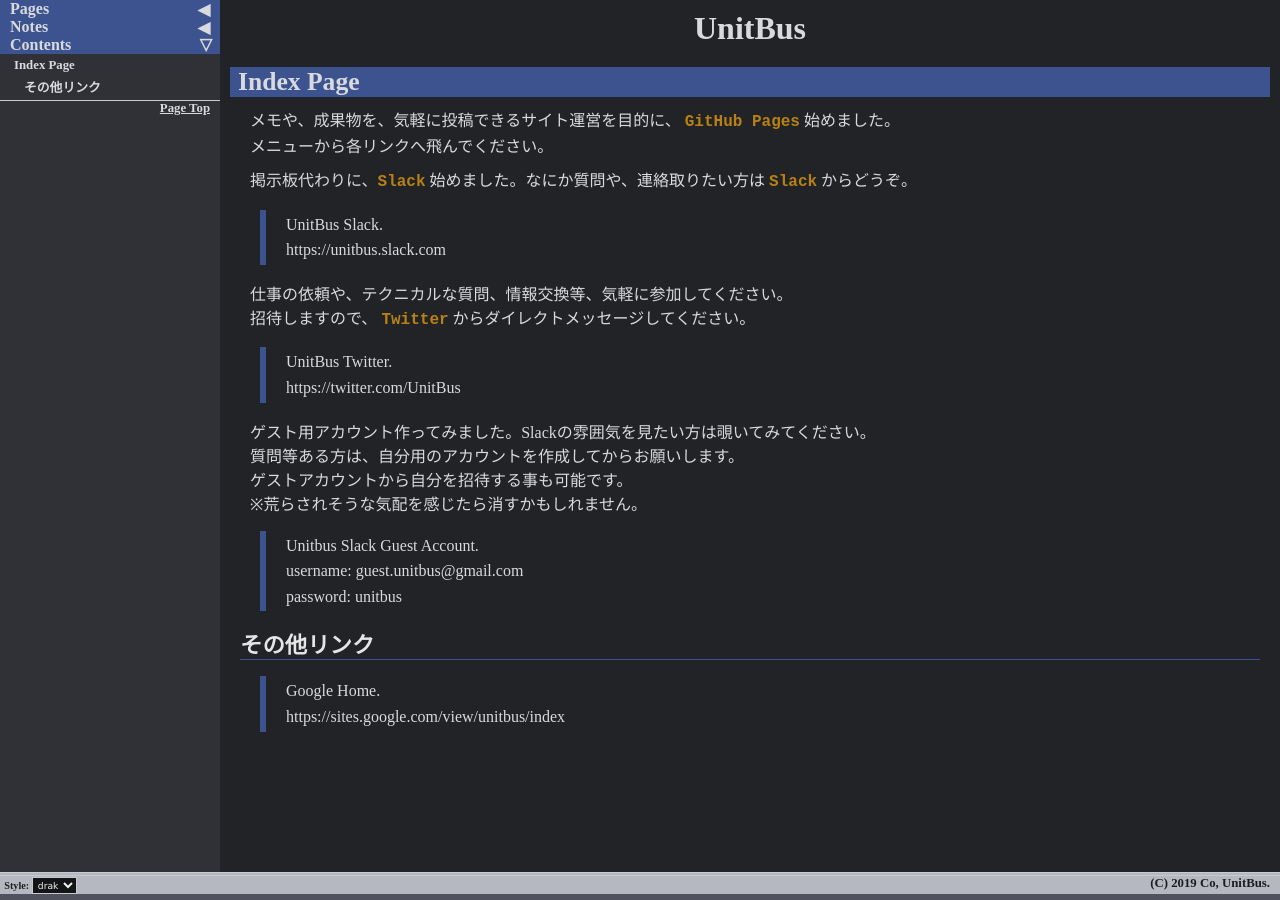
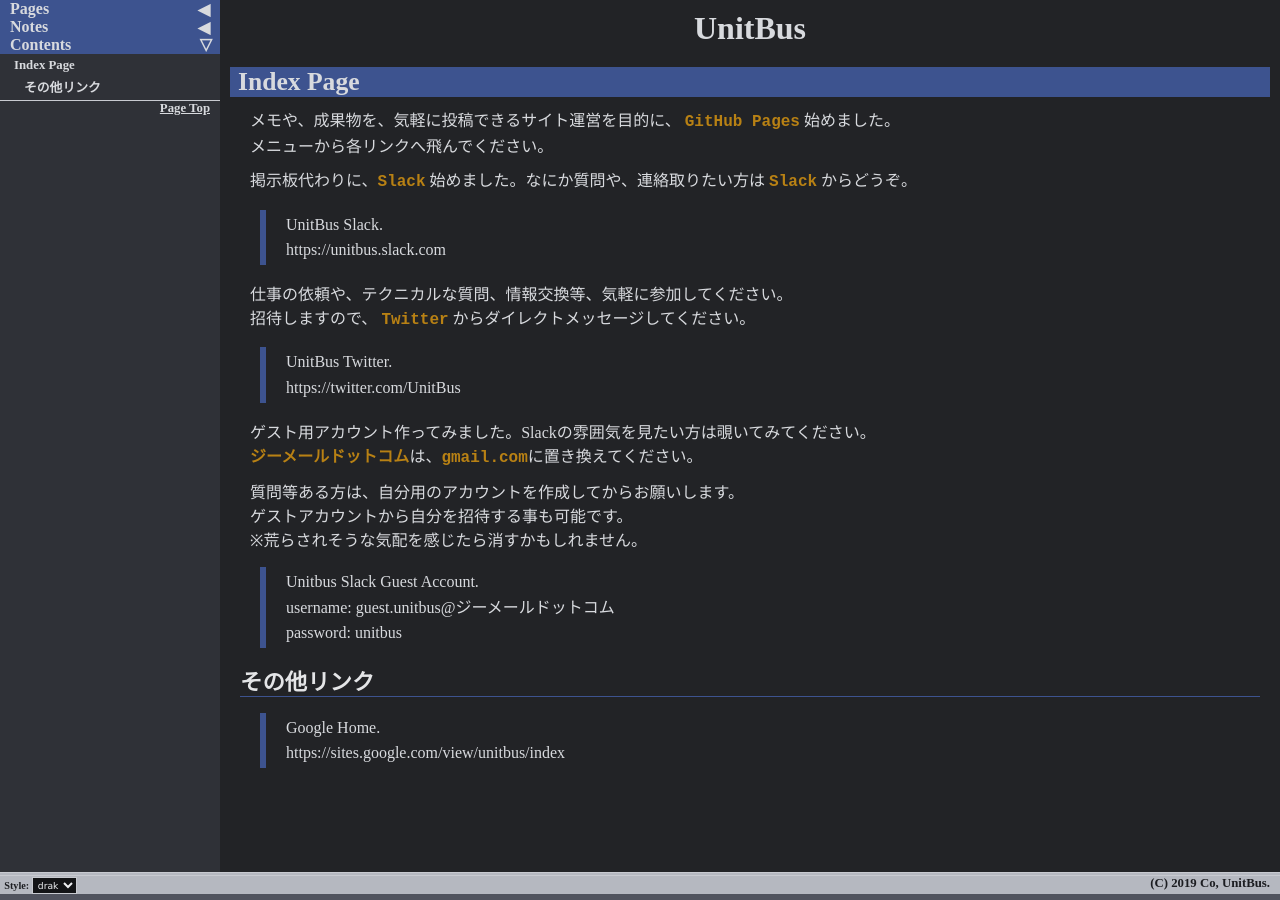
Before and after one commit to unitbus/unitbus.github.io, a Jekyll site: the page built from index.md, in a window 1280 px wide. Built offline with Jekyll 4.4.1, drawn with Linux system fonts in a browser that asks for light colours.

Commit message:
update.
replace keyword.

```diff
--- a/index.md
+++ b/index.md
@@ -20,12 +20,14 @@
 > https://twitter.com/UnitBus
 
 ゲスト用アカウント作ってみました。Slackの雰囲気を見たい方は覗いてみてください。
+`ジーメールドットコム`は、`gmail.com`に置き換えてください。
+
 質問等ある方は、自分用のアカウントを作成してからお願いします。
 ゲストアカウントから自分を招待する事も可能です。
 ※荒らされそうな気配を感じたら消すかもしれません。
 
 > Unitbus Slack Guest Account.
-> username: guest.unitbus@gmail.com
+> username: guest.unitbus@ジーメールドットコム
 > password: unitbus
 
 ## その他リンク
```
